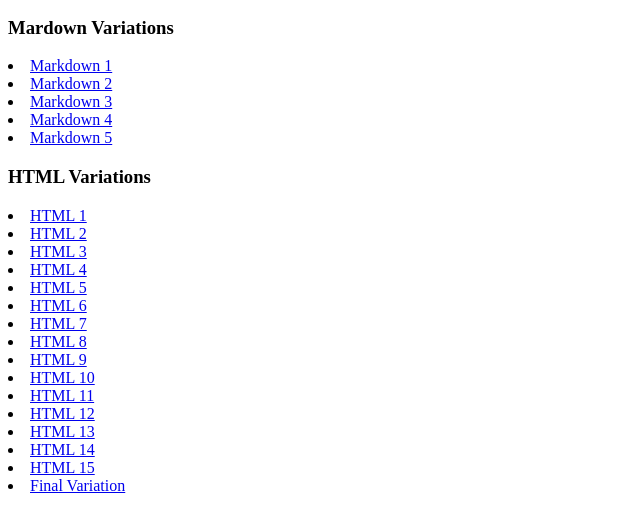
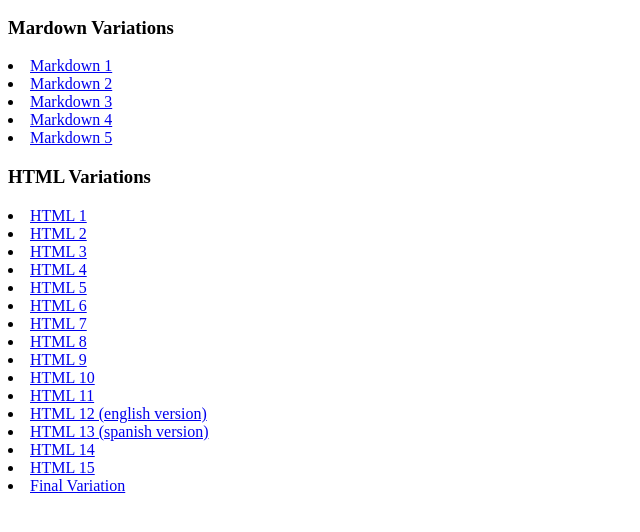
Before and after one commit to e-idara/2026-spring-washu-vps-idara, a plain HTML site: page project-1/index2.html in a window 1280 px wide. Shown: the part 100-632 px from the top of the page, without its empty margins (0-640 px from the left). Drawn offline with Linux system fonts and the light colour scheme.

Commit message:
Fix links and add language versions in index2.html
Updated links for HTML 9 and added language versions for HTML 12 and HTML 13.

```diff
--- a/project-1/index2.html
+++ b/project-1/index2.html
@@ -24,11 +24,11 @@
     <li><a href="11css.html">HTML 6</a></li>
     <li><a href="12css.html">HTML 7</a></li>
     <li><a href="13css.html">HTML 8</a></li>
-    <li><a href="14css.html">HTML 9</a></li>
+    <li><a href="14.css.html">HTML 9</a></li>
     <li><a href="15css.html">HTML 10</a></li>
     <li><a href="16css.html">HTML 11</a></li>
-    <li><a href="17css.html">HTML 12</a></li>
-    <li><a href="18css.html">HTML 13</a></li>
+    <li><a href="17css.html">HTML 12 (english version)</a></li>
+    <li><a href="18css.html">HTML 13 (spanish version)</a></li>
     <li><a href="19css.html">HTML 14</a></li>
     <li><a href="20css.html">HTML 15</a></li>
     <li><a href="21css.html">Final Variation</a></li>
```
